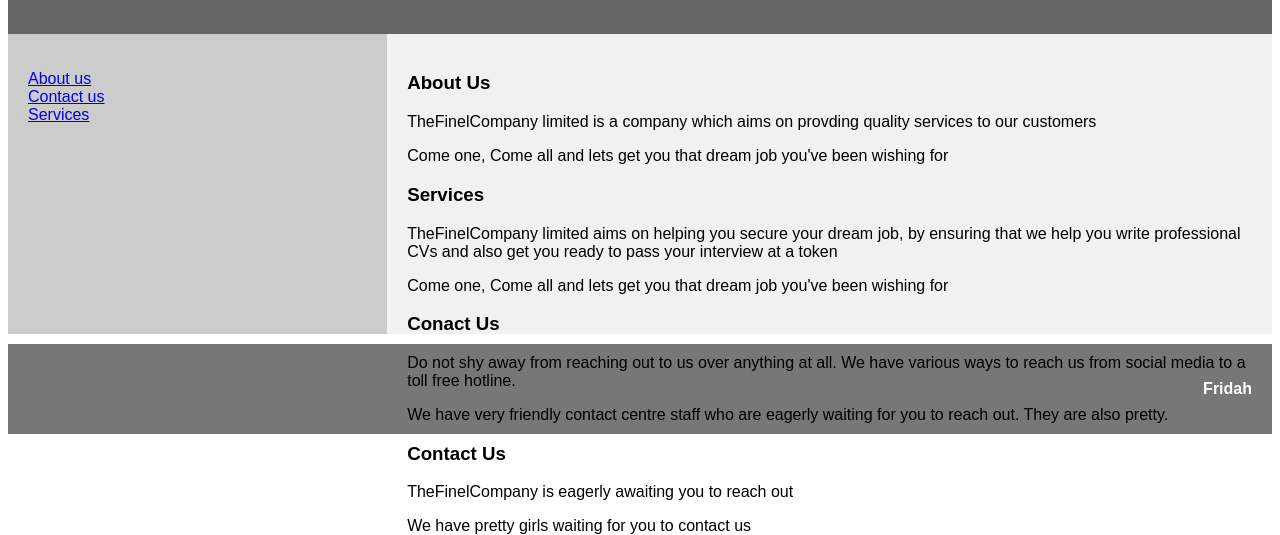
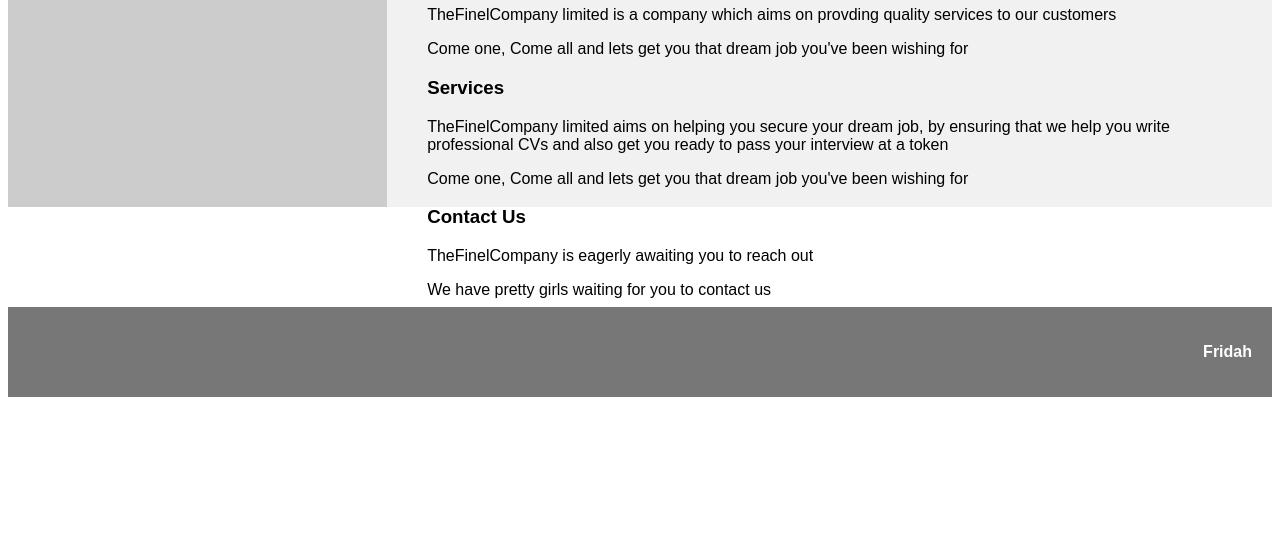
Before and after one commit to fridahmbithe/TheFinelCompany, a plain HTML site: page index.html in a window 1280 px wide. Shown: the part 335-870 px from the top of the page. After the commit the page ends 800 px from the top, so only its background shows below. Drawn offline with Linux system fonts and the light colour scheme.

Commit message:
fixed footer margin bugs

```diff
--- a/index.css
+++ b/index.css
@@ -32,7 +32,7 @@
 
   article {
     float: left;
-    padding: 20px;
+    padding: 40px;
     width: 70%;
     background-color: #f1f1f1;
     height: 300px; /* only for demonstration, should be removed */
@@ -49,10 +49,10 @@ section::after {
   footer {
     background-color: #777;
     padding: 20px;
-    margin-top: 10px;
+    margin-top: 100px;
     text-align: right;
     color: white;
-    bottom: 0px;
+    /* bottom: 0px; */
   }
 
   /* Responsive layout - makes the two columns/boxes stack on top of each other instead of next to each other, on small screens */
--- a/index.html
+++ b/index.html
@@ -6,7 +6,6 @@
  </head>
  <body>
     <header>
-         <h1>The Finel Company</h1>
          <h1>The Finel Company</h1>
     </header>
     <section>
@@ -27,10 +26,6 @@
             <p>TheFinelCompany limited aims on helping you secure your dream job, by ensuring that we help you write professional CVs and also get you ready to pass your interview at a token</p>
             <p>Come one, Come all and lets get you that dream job you've been wishing for</p>
 
-            <h1>Conact Us</h1>
-            <p>Do not shy away from reaching out to us over anything at all. We have various ways to reach us from social media to a toll free hotline.</p>
-            <p>We have very friendly contact centre staff who are eagerly waiting for you to reach out. They are also pretty.</p>
-
             <h1>Contact Us</h1>
             <p>TheFinelCompany is eagerly awaiting you to reach out</p>
             <p>We have pretty girls waiting for you to contact us</p>
```
